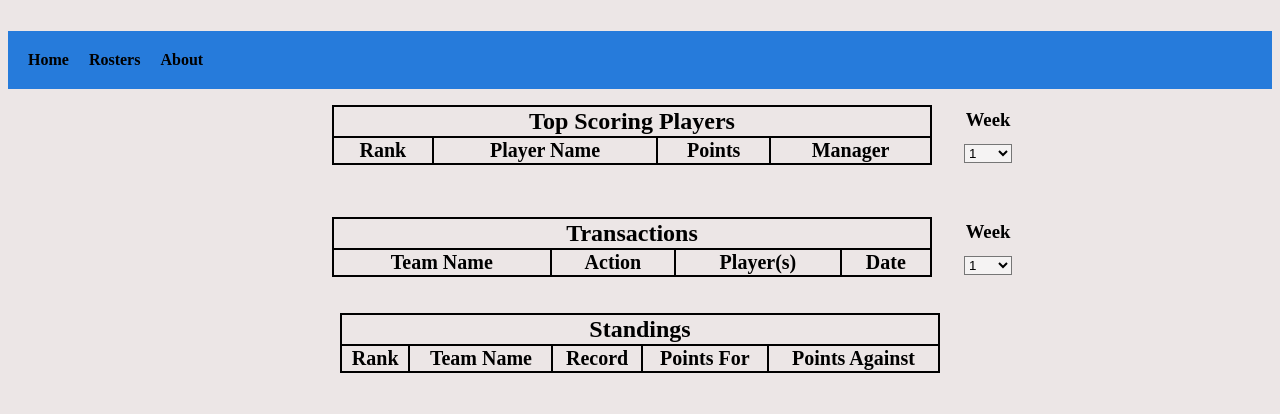
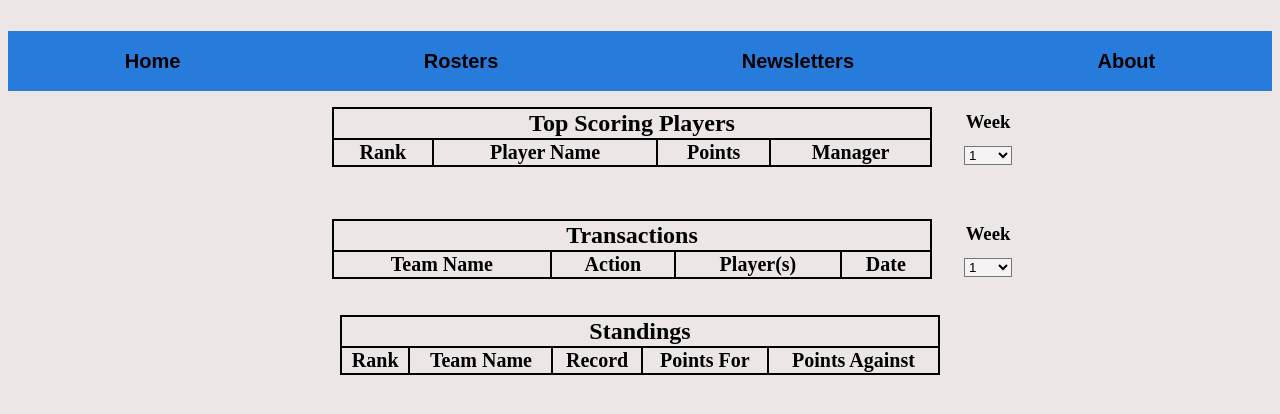
Before and after one commit to acannella/cmw_yahoo_fantasy, a website with bundled scripts: page public/index.html in a window 1280 px wide. Shown: the part 94-508 px from the top of the page. Built offline with nearby package versions, Linux system fonts and the light colour scheme; files whose address does not match are found by name.

Commit message:
Update html to use buttons in nav bar with classes and ids, update css to spread buttons across nav bar

```diff
--- a/public/css/style.css
+++ b/public/css/style.css
@@ -13,25 +13,35 @@ h2 {
 }
 
 header {
-  display: flex;
   justify-content: space-between;
   gap: 20px;
-  padding: 20px;
+  padding: 5px;
   background-color: rgb(38, 123, 219);
 }
 
 .primary-navigation ul {
   display: flex;
+  justify-content: space-around;
+  align-items: center;
   gap: 20px;
   list-style: none;
   margin: 0;
   padding: 0;
 }
 
-.primary-navigation li {
+.primary-navigation button {
+  font-size: 20px;
+  height: 50px;
   color: black;
   font-weight: bold;
   text-decoration: none;
+  border: none;
+  cursor: pointer;
+  background-color: rgb(38, 123, 219);
+}
+
+.primary-navigation button:hover {
+  background-color: rgb(45, 140, 248);
 }
 
 table,
--- a/public/index.html
+++ b/public/index.html
@@ -11,9 +11,22 @@
     <header>
       <nav class="primary-navigation">
         <ul>
-          <li>Home</li>
-          <li>Rosters</li>
-          <li>About</li>
+          <li>
+            <button class="nav-button button-selected" id="home-button">
+              Home
+            </button>
+          </li>
+          <li>
+            <button class="nav-button" id="rosters-button">Rosters</button>
+          </li>
+          <li>
+            <button class="nav-button" id="newsletters-button">
+              Newsletters
+            </button>
+          </li>
+          <li>
+            <button class="nav-button" id="about-button">About</button>
+          </li>
         </ul>
       </nav>
     </header>
```
